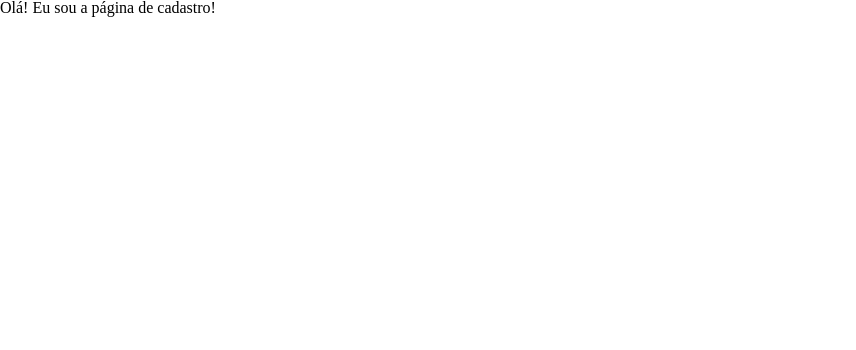
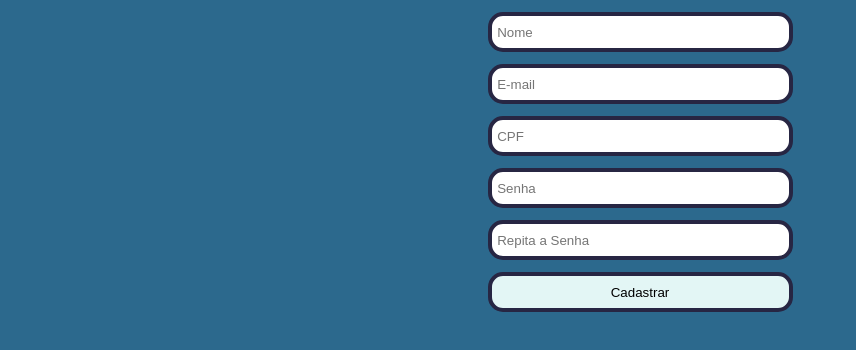
Before and after one commit to Mathchong/Bookstore-Front, a React (Create React App) app: page /register in a window 1280 px wide. Shown: the top 350 px of the page, without its empty margins (0-856 px from the left). Built offline with nearby package versions, Linux system fonts and the light colour scheme.

Commit message:
Feat doing signup page

```diff
--- /dev/null
+++ b/src/Components/Cadastro/index.jsx
@@ -0,0 +1,55 @@
+import styled from 'styled-components';
+import { useState } from 'react';
+
+export default function CadastroPage() {
+    const [nome, setNome] = useState('')
+    const [email, setEmail] = useState('')
+    const [cpf, setCpf] = useState('')
+    const [senha, setSenha] = useState('')
+    const [confirmaSenha, setConfirmaSenha] = useState('')
+    return (
+        <Container>
+            <form onSubmit={(e)=>{}}>
+                <input required type="text" placeholder=" Nome" value={nome} onChange={(e) => { setNome(e.target.value) }} />
+                <input required type="email" placeholder=" E-mail" value={email} onChange={(e) => { setEmail(e.target.value) }} />
+                <input required type="number" placeholder=" CPF" value={cpf} onChange={(e) => { setCpf(e.target.value) }} />
+                <input required type="password" placeholder=" Senha" value={senha} onChange={(e) => { setSenha(e.target.value) }} />
+                <input required type="password" placeholder=" Repita a Senha" value={confirmaSenha} onChange={(e) => { setConfirmaSenha(e.target.value) }} />
+                <button type='submit'>Cadastrar</button>
+            </form>
+        </Container>
+    )
+}
+
+const Container = styled.div`
+    height: 100vh;
+    width: 100vw;
+    background-color: #2c698d;
+
+    display: flex;
+    flex-direction: column;
+    align-items: center;
+
+    form{
+        display: flex;
+        flex-direction: column;
+        align-items: center;
+    }
+
+    input{
+        width: 305px;
+        height: 40px;
+        border: 4px solid #272643;
+        border-radius: 15px;
+        margin-top: 12px;
+    }
+
+    button{
+        width: 305px;
+        height: 40px;
+        border: 4px solid #272643;
+        border-radius: 15px;
+        margin-top: 12px;
+        background-color: #e3f6f5;
+    }
+`
--- a/src/Components/CadastroPage.jsx
+++ /dev/null
@@ -1,5 +0,0 @@
-export default function CadastroPage(){
-    return(
-        <h1>Olá! Eu sou a página de cadastro!</h1>
-    )
-    }
--- /dev/null
+++ b/src/Components/Home/index.jsx
@@ -0,0 +1,5 @@
+export default function HomePage() {
+    return (
+        <h1>Olá! Eu sou a home!</h1>
+    )
+}
--- a/src/Components/HomePage.jsx
+++ /dev/null
@@ -1,5 +0,0 @@
-export default function HomePage(){
-    return(
-        <h1>Olá! Eu sou a home!</h1>
-    )
-    }
--- a/src/index.js
+++ b/src/index.js
@@ -1,6 +1,6 @@
 import ReactDOM from 'react-dom';
 
-import App from './Components/App.jsx'
+import App from './Components/App/App.jsx'
 import './reset/reset.css'
 
 ReactDOM.render(<App />, document.querySelector(".root"))
```
Also changed, not shown: src/Components/App/App.jsx (renamed from src/Components/App.jsx, +7 -7 lines), src/Components/Login/index.jsx (renamed from src/Components/LoginPage.jsx), src/assets/storytelling.png (added).
